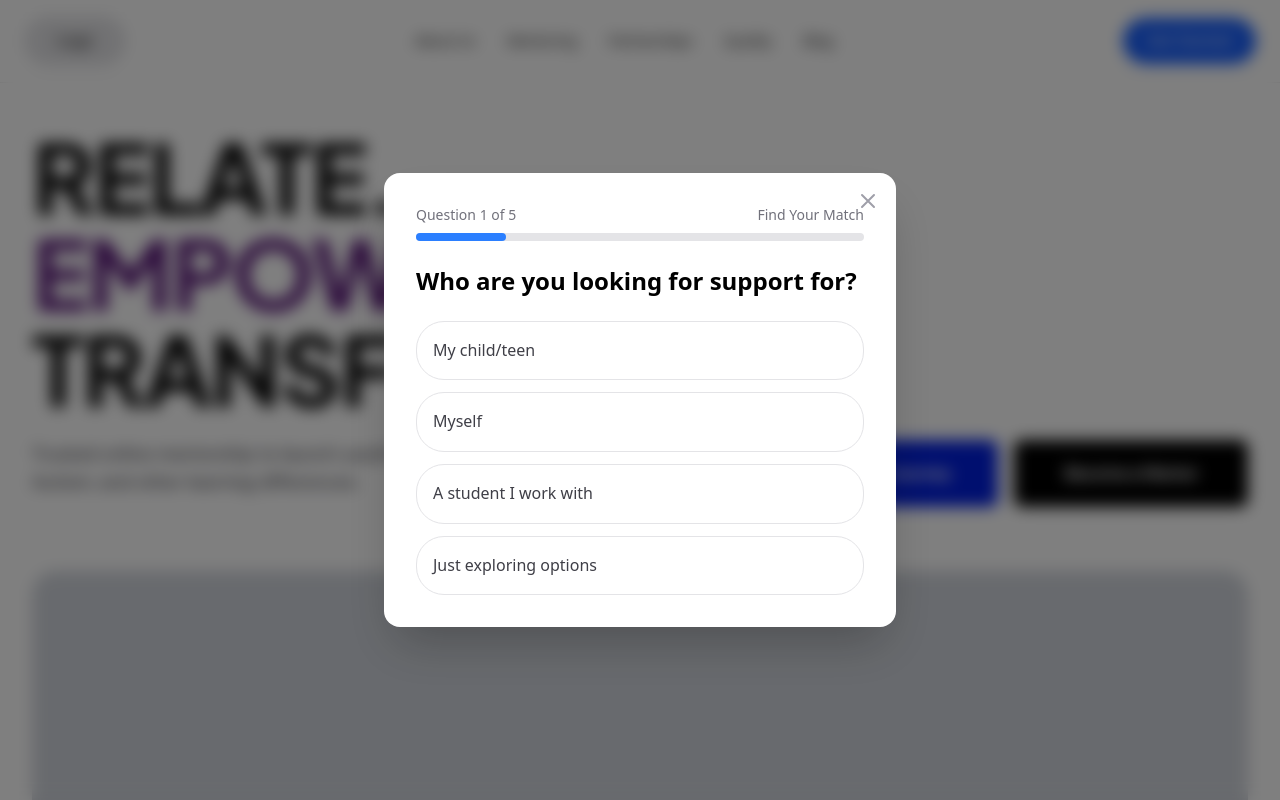
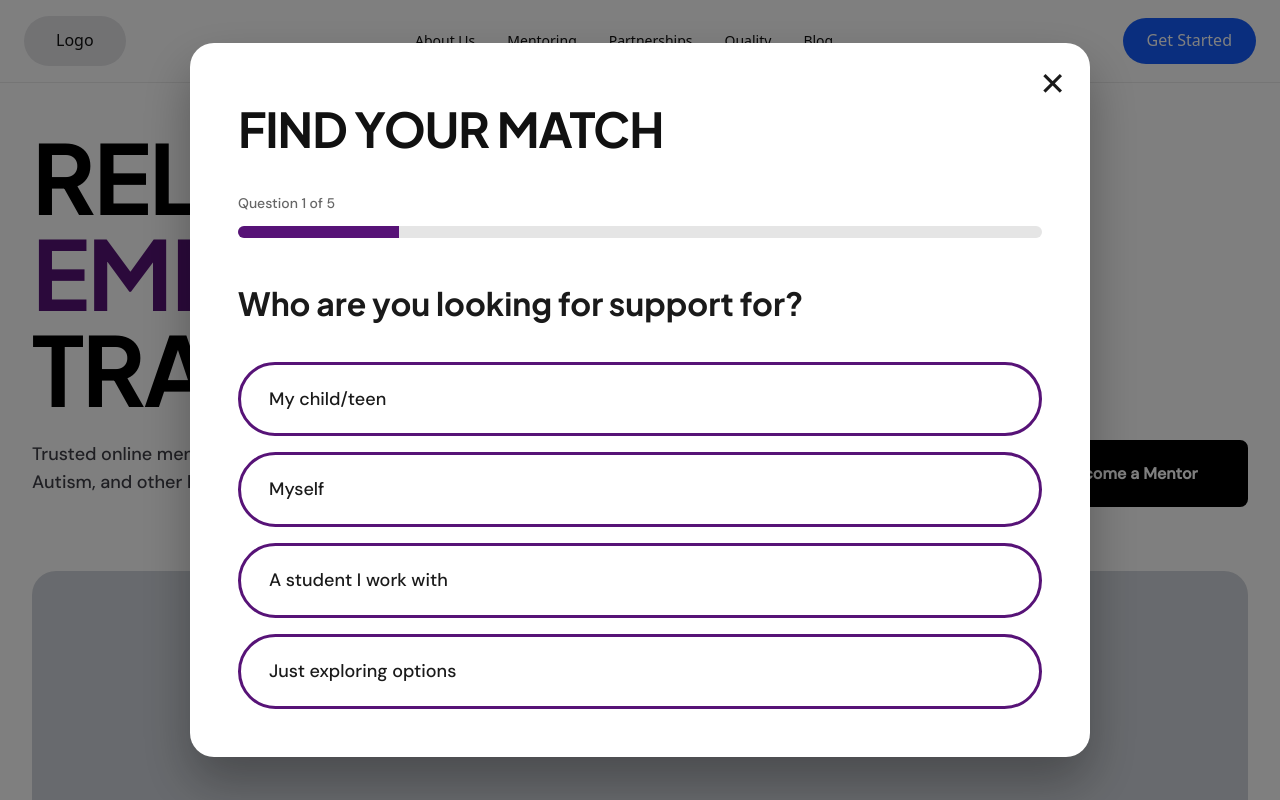
Before and after one commit to Scout-NU/superpower-mentors, a Next.js app: page / in a window 1280 px wide. Shown: the top 800 px of the page. Built offline with nearby package versions, Linux system fonts and the light colour scheme.

Commit message:
Updates to home page

```diff
--- a/frontend/PopupQuiz.tsx
+++ b/frontend/PopupQuiz.tsx
@@ -1,6 +1,9 @@
 "use client";
 
 import { useState, useEffect, useRef } from "react";
+
+const PURPLE = "#571377";
+const BLUE = "#001EDF";
 
 interface Question {
   id: number;
@@ -62,24 +65,22 @@ const questions: Question[] = [
 ];
 
 export default function QuizModal() {
-  const [isOpen, setIsOpen] = useState(false);
+  const [isOpen, setIsOpen] = useState(true);
   const [currentQuestion, setCurrentQuestion] = useState(0);
   const [answers, setAnswers] = useState<string[]>([]);
   const [showResult, setShowResult] = useState(false);
+  const [hoveredIndex, setHoveredIndex] = useState<number | null>(null);
   const timeoutRef = useRef<NodeJS.Timeout | null>(null);
 
   useEffect(() => {
-    // Check if quiz has been completed or if it's been shown
     const quizCompleted = sessionStorage.getItem("quizCompleted");
     const quizShown = sessionStorage.getItem("quizShown");
 
     if (!quizCompleted && !quizShown) {
-      // Show quiz on first visit
       setIsOpen(true);
       sessionStorage.setItem("quizShown", "true");
     }
 
-    // Cleanup timeout on unmount
     return () => {
       if (timeoutRef.current) {
         clearTimeout(timeoutRef.current);
@@ -95,7 +96,6 @@ export default function QuizModal() {
       setCurrentQuestion(currentQuestion + 1);
     } else {
       setShowResult(true);
-      // Mark quiz as completed in session storage
       sessionStorage.setItem("quizCompleted", "true");
     }
   };
@@ -103,7 +103,6 @@ export default function QuizModal() {
   const closeModal = () => {
     setIsOpen(false);
 
-    // If quiz wasn't completed, set timer to reopen after 10 minutes
     const quizCompleted = sessionStorage.getItem("quizCompleted");
     if (!quizCompleted) {
       timeoutRef.current = setTimeout(() => {
@@ -111,50 +110,132 @@ export default function QuizModal() {
         setCurrentQuestion(0);
         setAnswers([]);
         setShowResult(false);
-      }, 10 * 60 * 1000); // 10 minutes in milliseconds
+      }, 10 * 60 * 1000);
     }
   };
 
   if (!isOpen) return null;
 
   return (
-    <div className="fixed inset-0 z-50 flex items-center justify-center bg-black/50 backdrop-blur-sm p-4">
-      <div className="relative w-full max-w-lg bg-white dark:bg-zinc-900 rounded-2xl shadow-2xl p-8">
+    <div
+      style={{
+        position: 'fixed',
+        inset: 0,
+        zIndex: 50,
+        display: 'flex',
+        alignItems: 'center',
+        justifyContent: 'center',
+        backgroundColor: 'rgba(0, 0, 0, 0.5)',
+        padding: '16px'
+      }}
+    >
+      <div
+        style={{
+          position: 'relative',
+          width: '100%',
+          maxWidth: '900px',
+          backgroundColor: '#FFFFFF',
+          borderRadius: '24px',
+          padding: '48px',
+          boxShadow: '0 25px 50px rgba(0, 0, 0, 0.3)'
+        }}
+      >
         <button
           onClick={closeModal}
-          className="absolute top-4 right-4 text-zinc-400 hover:text-zinc-600 dark:hover:text-zinc-200 transition-colors"
-          aria-label="Close"
+          style={{
+            position: 'absolute',
+            top: '24px',
+            right: '24px',
+            background: 'none',
+            border: 'none',
+            cursor: 'pointer',
+            fontSize: '32px',
+            color: '#1A1A1A',
+            lineHeight: 1
+          }}
         >
-          <svg className="w-6 h-6" fill="none" stroke="currentColor" viewBox="0 0 24 24">
-            <path strokeLinecap="round" strokeLinejoin="round" strokeWidth={2} d="M6 18L18 6M6 6l12 12" />
-          </svg>
+          ✕
         </button>
 
         {!showResult ? (
           <div>
-            <div className="mb-6">
-              <div className="flex justify-between text-sm text-zinc-500 dark:text-zinc-400 mb-2">
-                <span>Question {currentQuestion + 1} of {questions.length}</span>
-                <span className="font-medium">Find Your Match</span>
-              </div>
-              <div className="w-full bg-zinc-200 dark:bg-zinc-700 rounded-full h-2">
+            <h1
+              style={{
+                fontFamily: 'Plus Jakarta Sans',
+                fontSize: '48px',
+                fontWeight: 700,
+                textTransform: 'uppercase',
+                marginBottom: '24px',
+                letterSpacing: '-0.02em'
+              }}
+            >
+              FIND YOUR MATCH
+            </h1>
+
+            <div style={{ marginBottom: '40px' }}>
+              <p
+                style={{
+                  fontFamily: 'DM Sans',
+                  fontSize: '14px',
+                  color: '#666',
+                  marginBottom: '12px'
+                }}
+              >
+                Question {currentQuestion + 1} of {questions.length}
+              </p>
+              <div
+                style={{
+                  width: '100%',
+                  height: '12px',
+                  backgroundColor: '#E5E5E5',
+                  borderRadius: '6px',
+                  overflow: 'hidden'
+                }}
+              >
                 <div
-                  className="bg-blue-500 h-2 rounded-full transition-all duration-300"
-                  style={{ width: `${((currentQuestion + 1) / questions.length) * 100}%` }}
+                  style={{
+                    width: `${((currentQuestion + 1) / questions.length) * 100}%`,
+                    height: '100%',
+                    backgroundColor: PURPLE,
+                    transition: 'width 0.3s ease'
+                  }}
                 />
               </div>
             </div>
 
-            <h2 className="text-2xl font-semibold text-black dark:text-white mb-6">
+            <h2
+              style={{
+                fontFamily: 'Plus Jakarta Sans',
+                fontSize: '32px',
+                fontWeight: 700,
+                marginBottom: '32px',
+                color: '#1A1A1A'
+              }}
+            >
               {questions[currentQuestion].question}
             </h2>
 
-            <div className="space-y-3">
+            <div style={{ display: 'flex', flexDirection: 'column', gap: '16px' }}>
               {questions[currentQuestion].options.map((option, index) => (
                 <button
                   key={index}
                   onClick={() => handleAnswer(option)}
-                  className="w-full text-left p-4 rounded-lg border border-zinc-200 dark:border-zinc-700 hover:border-blue-500 hover:bg-blue-50 dark:hover:bg-blue-950/30 transition-all text-zinc-700 dark:text-zinc-300"
+                  onMouseEnter={() => setHoveredIndex(index)}
+                  onMouseLeave={() => setHoveredIndex(null)}
+                  style={{
+                    width: '100%',
+                    textAlign: 'left',
+                    padding: '20px 28px',
+                    borderRadius: '50px',
+                    border: `3px solid ${hoveredIndex === index ? BLUE : PURPLE}`,
+                    backgroundColor: '#FFFFFF',
+                    fontFamily: 'DM Sans',
+                    fontSize: '18px',
+                    fontWeight: 500,
+                    color: '#1A1A1A',
+                    cursor: 'pointer',
+                    transition: 'all 0.2s ease'
+                  }}
                 >
                   {option}
                 </button>
@@ -162,30 +243,77 @@ export default function QuizModal() {
             </div>
           </div>
         ) : (
-          <div className="text-center py-8">
-            <div className="mx-auto w-16 h-16 bg-blue-100 dark:bg-blue-900/30 rounded-full flex items-center justify-center mb-6">
-              <svg className="w-8 h-8 text-blue-600 dark:text-blue-400" fill="none" stroke="currentColor" viewBox="0 0 24 24">
-                <path strokeLinecap="round" strokeLinejoin="round" strokeWidth={2} d="M5 13l4 4L19 7" />
+          <div style={{ textAlign: 'center', padding: '40px 0' }}>
+            <div
+              style={{
+                width: '80px',
+                height: '80px',
+                backgroundColor: '#E8F4FF',
+                borderRadius: '50%',
+                display: 'flex',
+                alignItems: 'center',
+                justifyContent: 'center',
+                margin: '0 auto 24px'
+              }}
+            >
+              <svg style={{ width: '40px', height: '40px', color: BLUE }} fill="none" stroke="currentColor" viewBox="0 0 24 24">
+                <path strokeLinecap="round" strokeLinejoin="round" strokeWidth={3} d="M5 13l4 4L19 7" />
               </svg>
             </div>
 
-            <h2 className="text-3xl font-bold text-black dark:text-white mb-4">
+            <h2
+              style={{
+                fontFamily: 'Plus Jakarta Sans',
+                fontSize: '40px',
+                fontWeight: 700,
+                marginBottom: '16px'
+              }}
+            >
               Superpower Mentors Is For You! 🚀
             </h2>
-            <p className="text-lg text-zinc-600 dark:text-zinc-400 mb-8">
+            <p
+              style={{
+                fontFamily: 'DM Sans',
+                fontSize: '18px',
+                color: '#666',
+                marginBottom: '32px',
+                lineHeight: '1.6'
+              }}
+            >
               We specialize in supporting youth with ADHD, Dyslexia, Autism, and other learning differences. Our mentors understand your unique strengths and challenges because they've been there too.
             </p>
 
-            <div className="space-y-3">
+            <div style={{ display: 'flex', flexDirection: 'column', gap: '12px' }}>
               <button
                 onClick={closeModal}
-                className="w-full bg-blue-500 hover:bg-blue-600 text-white font-medium py-3 px-6 rounded-lg transition-colors"
+                style={{
+                  width: '100%',
+                  backgroundColor: BLUE,
+                  color: '#FFFFFF',
+                  fontFamily: 'DM Sans',
+                  fontWeight: 600,
+                  fontSize: '18px',
+                  padding: '16px 32px',
+                  borderRadius: '50px',
+                  border: 'none',
+                  cursor: 'pointer'
+                }}
               >
                 Connect With a Mentor
               </button>
               <button
                 onClick={closeModal}
-                className="w-full text-zinc-600 dark:text-zinc-400 hover:text-black dark:hover:text-white font-medium py-3 transition-colors"
+                style={{
+                  width: '100%',
+                  backgroundColor: 'transparent',
+                  color: '#666',
+                  fontFamily: 'DM Sans',
+                  fontWeight: 600,
+                  fontSize: '18px',
+                  padding: '16px 32px',
+                  border: 'none',
+                  cursor: 'pointer'
+                }}
               >
                 Learn More First
               </button>
```
Also changed, not shown: app/page.tsx (+64 -35 lines), 1 other file (tests, documents, lock files or other folders).
